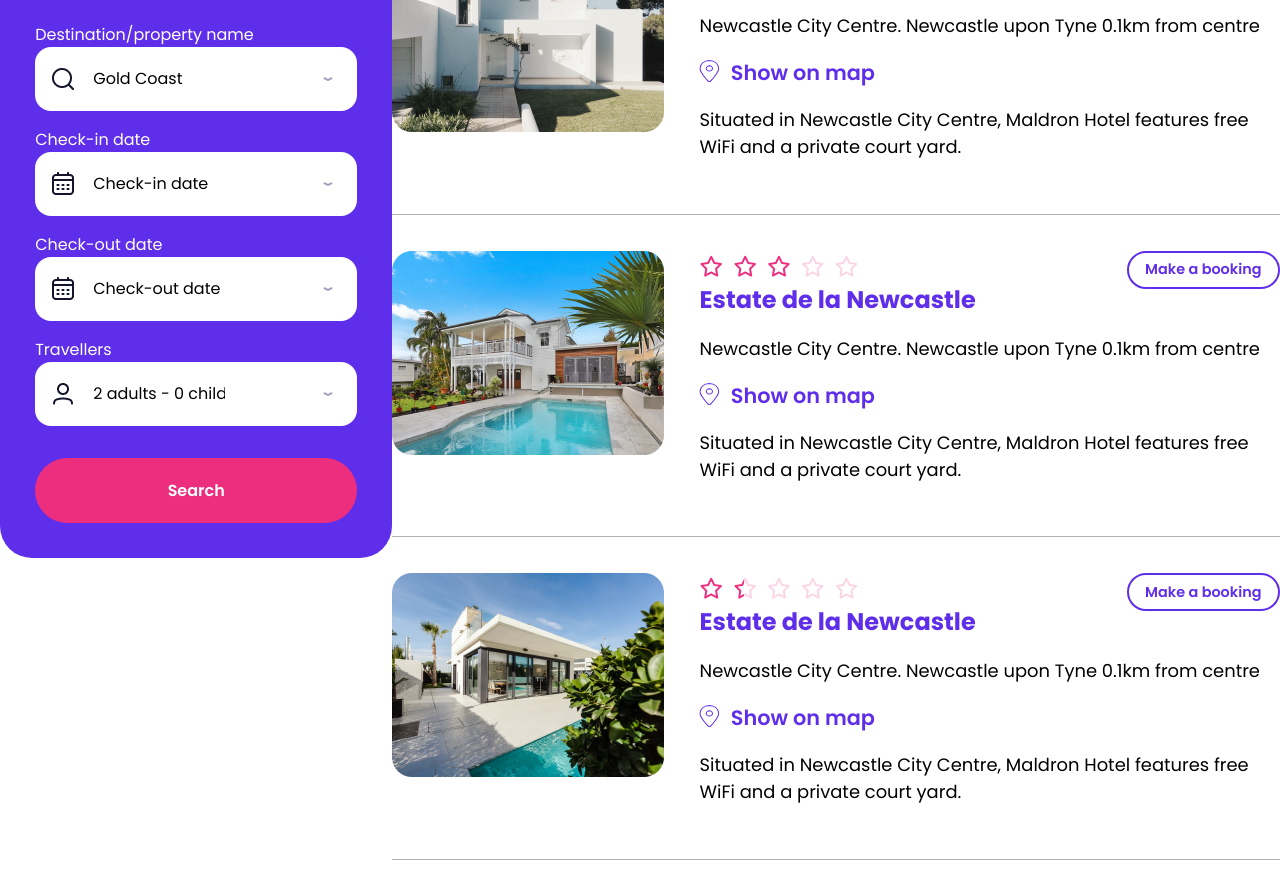
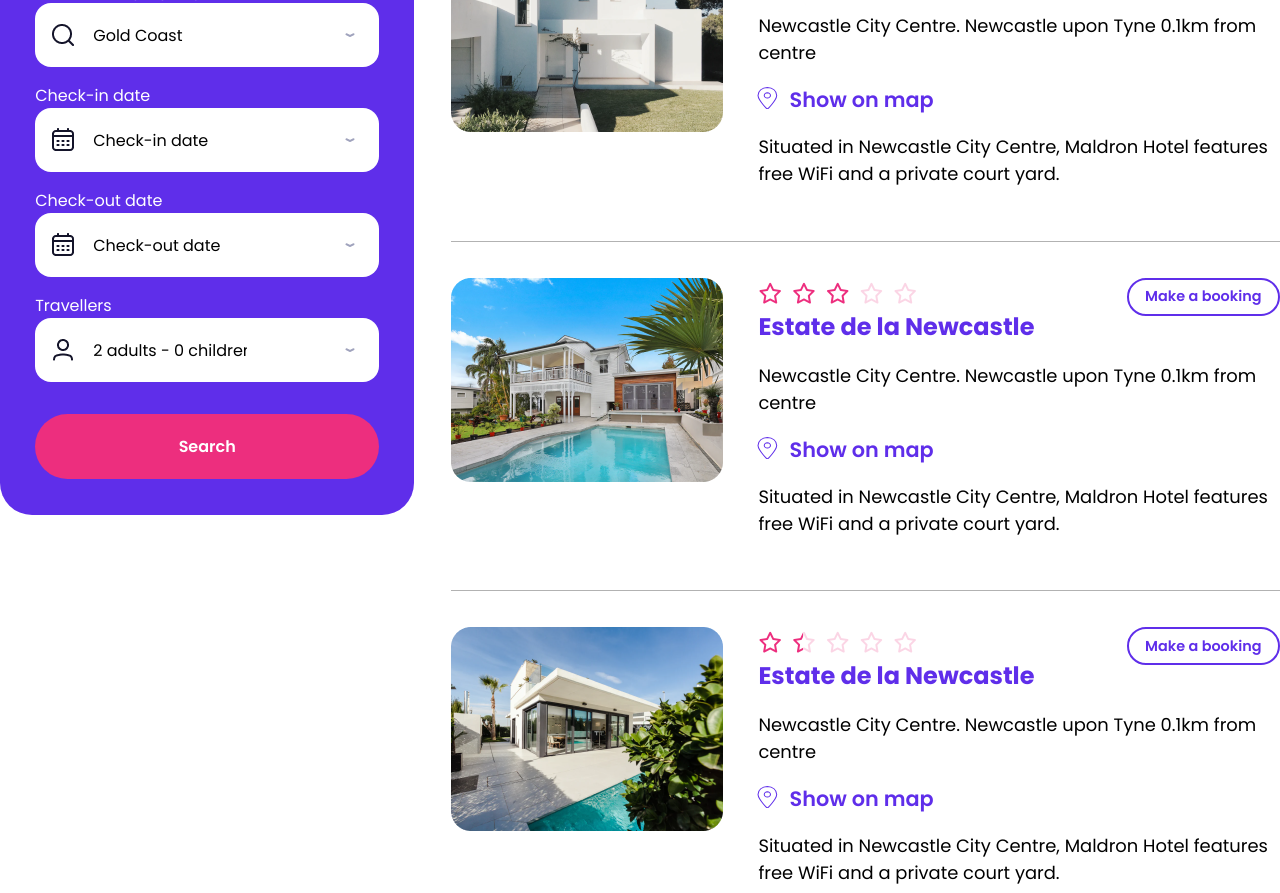
Before and after one commit to aronilie/202207-w1chwe-aron-ilie-xifre-font, a website: page index.html in a window 1280 px wide. Shown: the part 551-1444 px from the top of the page. Drawn offline with nearby package versions, Linux system fonts and the light colour scheme; files that its build step writes are made by us from their sources.

Commit message:
Fixed flex layout and proportions

```diff
--- a/sass/components/_deals-form.scss
+++ b/sass/components/_deals-form.scss
@@ -39,9 +39,3 @@
   padding: 1.7em 0 1.7em 0;
   @include separator.separator();
 }
-
-.deal-search {
-  @media (min-width: breakpoints.$desktop) {
-    display: flex;
-  }
-}
--- a/sass/components/search-results/_search-results.scss
+++ b/sass/components/search-results/_search-results.scss
@@ -6,6 +6,10 @@
 
 .search-results {
   overflow: hidden;
+
+  @media (min-width: breakpoints.$desktop) {
+    padding-left: 2.3em;
+  }
 
   .search-result {
     padding: 2.25em 0 2.25em 0;
@@ -68,3 +72,15 @@
     justify-content: center;
   }
 }
+
+.deal-search {
+  @media (min-width: breakpoints.$desktop) {
+    display: flex;
+    .search-menu {
+      flex: 1;
+    }
+    .search-results {
+      flex: 2;
+    }
+  }
+}
--- a/sass/components/search-results/_travel-form.scss
+++ b/sass/components/search-results/_travel-form.scss
@@ -5,7 +5,6 @@
 .travel-search {
   background-color: colors.$primary-color;
   border-radius: 2em;
-  margin-top: 2.7em;
 
   &__title {
     margin: 0;
```
